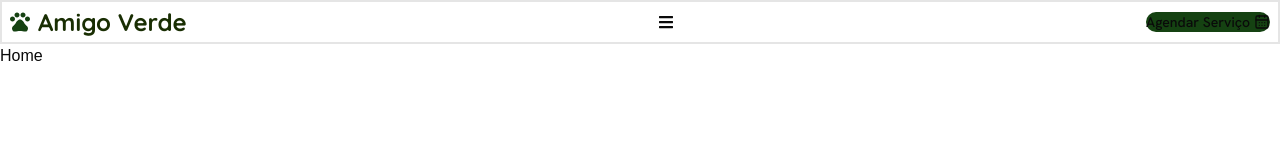
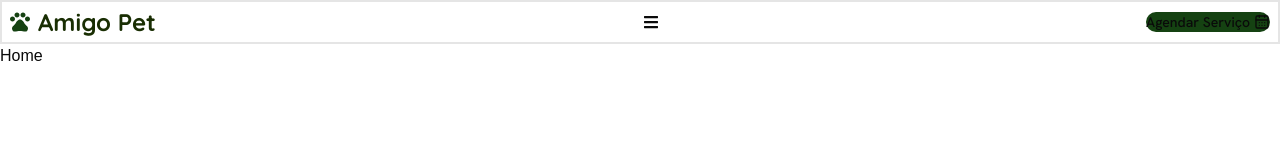
Before and after one commit to Jonatas-Gomes21/Amigo-Pet, a React (Vite) app: page /sobrenos in a window 1280 px wide. Shown: the top 160 px of the page. Built offline with nearby package versions, Linux system fonts and the light colour scheme.

Commit message:
chore: Mudança do nome do projeto

```diff
--- a/src/components/Header/index.jsx
+++ b/src/components/Header/index.jsx
@@ -24,7 +24,7 @@ function Header() {
           className="mr-2 size-5 sm:h-9"
         />
         <span className="self-center whitespace-nowrap text-2xl font-bold font-['Quicksand'] text-lime-950">
-          Amigo Verde
+          Amigo Pet
         </span>
       </NavbarBrand>
 
```
